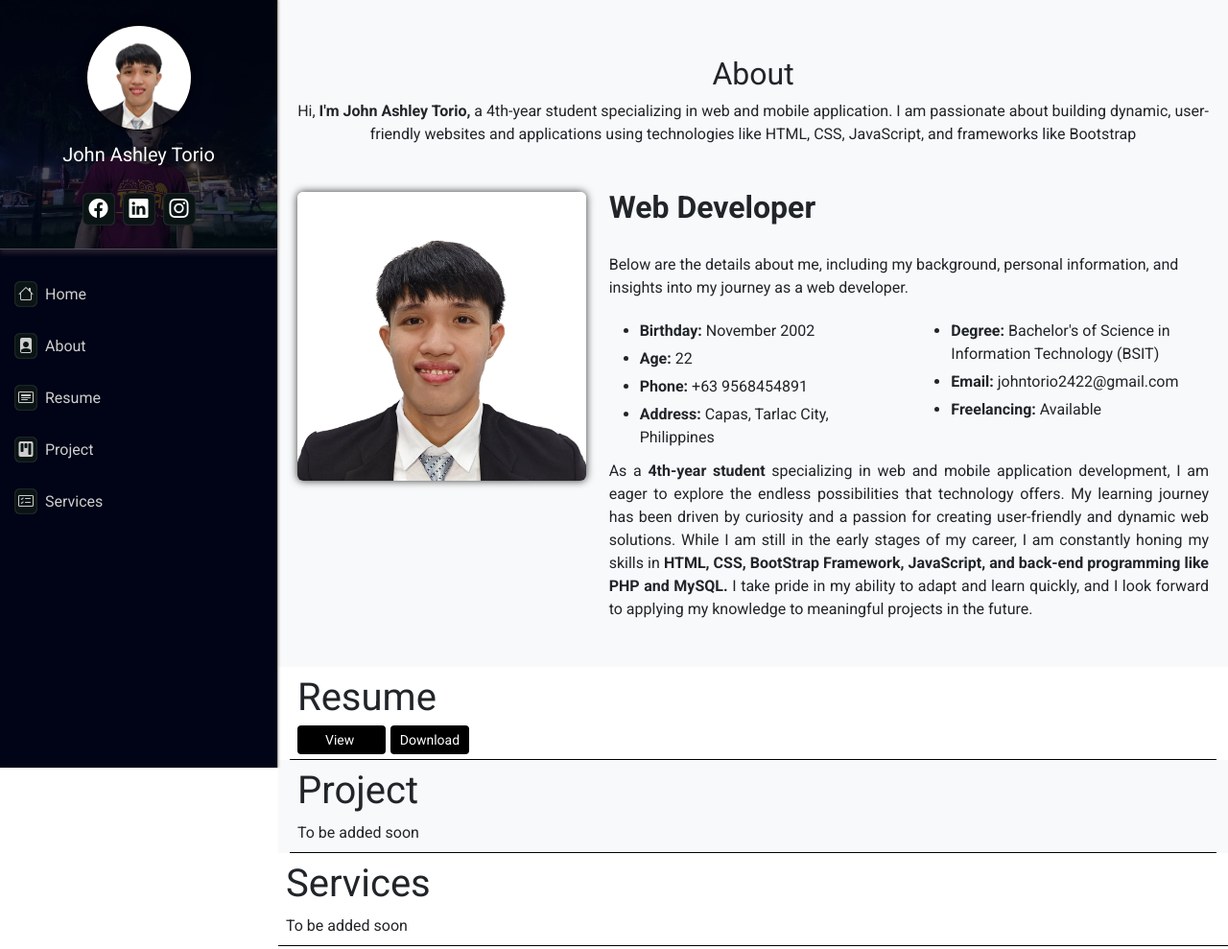
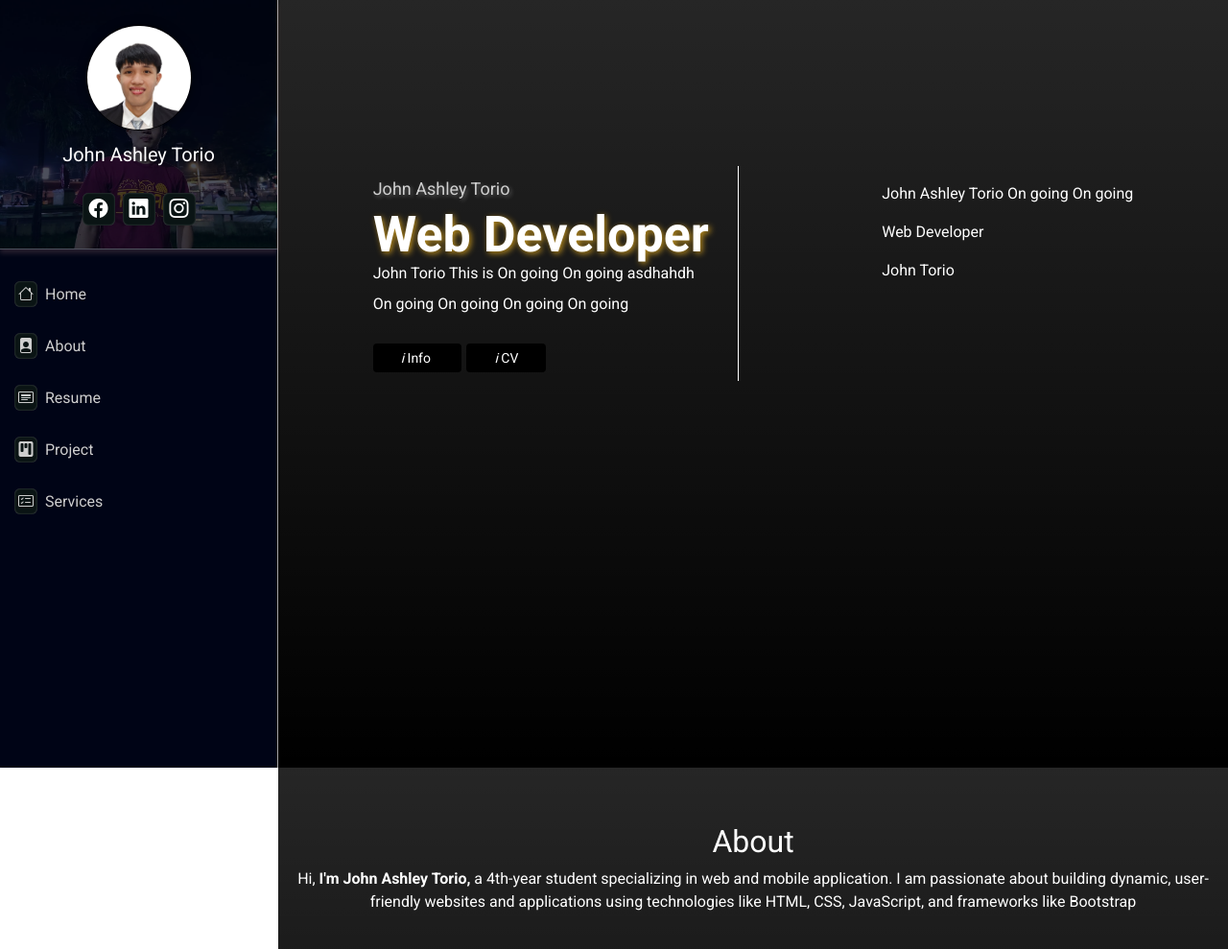
Before and after one commit to jaTorio20/Portfolio, a plain HTML site: page index.html in a window 1280 px wide. Shown: the top 989 px of the page at 96% size. Drawn offline with nearby package versions, Linux system fonts and the light colour scheme.

Commit message:
on going home page development and other details improvements

```diff
--- a/index.html
+++ b/index.html
@@ -12,6 +12,7 @@
   <link rel="stylesheet" href="styles/sidebar.css">
   <link rel="stylesheet" href="styles/general.css">
   <link rel="stylesheet" href="styles/content.css">
+  <link rel="stylesheet" href="stles/background.css">
   <link href="https://fonts.googleapis.com/css2?family=Roboto:wght@300;400;700&display=swap" rel="stylesheet">
 
   <link rel="stylesheet" href="styles/content-resume.css">
@@ -102,7 +103,7 @@
       <li>
         <div class="list-items">
             <div>
-              <a  class="" href="#">
+              <a  class="" href="#home">
                 <i class="div-home bi bi-house"></i>
                 Home</a>
             </div>
@@ -158,7 +159,70 @@
 
 <!-- About me Content -->
  <div class="main-content">
-    <div class="container-fluid bg-light" id="about">
+    <!--  -->
+    <!-- <div class="container-fluid home-main bg-black">
+      <div class="container home-container">
+          <div class="home-page">
+            <div class="me">
+              <p class="">John Ashley Torio</p>
+              <p class="">Web Developer</p>
+            </div>
+
+            <div class="mee">
+              <p class="">John Torio</p>
+            </div>
+          </div>
+      </div>
+    </div> -->
+
+    <div class="container-fluid home-main bg-black bg-gradient">
+      <div
+        class="
+        container
+        home-container
+        align-content-center
+        justify-content-md-around
+        justify-content-sm-start
+        flex-wrap
+        " id="home">
+
+            <div class="home-main-details">
+              <div class="span-developer">
+                <p class="home-name">John Ashley Torio</p>
+                <p class="home-developer">Web Developer</p>
+                <p class="p-break">John Torio This is On going On going
+                  asdhahdh <br>On going On going On going On going
+                </p>
+
+                <a href="#about" class="view-button">
+                  <i class="">
+                    i
+                  </i>Info
+                </a>
+
+                <a href="#resume" class="view-button">
+                  <i class="">
+                    i
+                  </i>CV
+                </a>
+              </div>
+            </div>
+
+            <div class="home-main-logo">
+              <div class="">
+                <p class="">John Ashley Torio On going On going</p>
+                <p class="">Web Developer</p>
+                <p class="">John Torio</p>
+              </div>
+            </div>
+
+      </div>
+
+    </div>
+      <!--  -->
+
+
+    <div class="container-fluid bg-black bg-gradient" id="about">
       <div class="container p-2 ">
           <div class="about-container">
               <div class="about-me">
@@ -172,7 +236,7 @@
               </div>
 
               <div class="row ">
-                <div class="col-md-10 col-lg-4 mb-5 mt-2">
+                <div class="content-about-image col-md-10 col-lg-4 mb-5 mt-2">
                   <img src="icons/john-torio.jfif" class="about-image img-fluid rounded " alt="...">
                 </div>
                 <div class="col-lg-8 col-md-12 ">
@@ -234,7 +298,7 @@
     </div>
     <!-- About me Content -->
 
-<div class="container-fluid" id="resume">
+    <div class="container-fluid bg-dark" id="resume">
 
       <div class="container-resume container p-2">
         <div class="col-lg-8">
@@ -253,23 +317,37 @@
 
 
 
-<div class="container-fluid bg-light">
-
+    <div class="container-fluid bg-dark">
       <div class="container-resume container p-2">
         <div class="col-lg-8">
             <h1>Project</h1>
-    <div>To be added soon</div>
+              <div>
+                To be added soon
+              </div>
         </div>
       </div>
     </div>
 
 
 
-  <div id="container-fluid bg-light">
+    <!-- <div id="container-fluid bg-dark">
       <div class="container-resume container p-2">
         <div class="col-lg-8">
           <h1>Services</h1>
-      <div>To be added soon</div>
+            <div>
+              To be added soon
+            </div>
+        </div>
+      </div>
+    </div> -->
+
+    <div class="container-fluid bg-dark">
+      <div class="container-resume container p-2">
+        <div class="col-lg-8">
+            <h1>Services</h1>
+              <div>
+                To be added soon
+              </div>
         </div>
       </div>
     </div>
--- a/styles/content.css
+++ b/styles/content.css
@@ -1,16 +1,106 @@
+.main-content{
+  color: rgb(255, 255, 255);
+}
 .web-dev{
   font-size: 32px;
   font-weight: 600;
 }
 
-.container{
+/*  */
+
+.home-container{
   display: flex;
+  height: 100vh;
+  padding-bottom: 230px;
+}
+
+.home-main{
+display: flex;
+}
+
+
+.home-name{
+  font-size: 18px;
+  margin: 0;
+  color: #cfcfcf;
+  text-shadow: 2px 2px 4px rgba(255, 255, 255, 0.3);
+}
+
+.home-developer{
+  margin: 0;
+  font-size: 52px;
+  font-weight: bold;
+  text-shadow: 2px 2px 6px rgba(255, 191, 31, 0.7);
+  padding-right: 30px;
+}
+
+.span-developer{
+line-height: 48px;
+border-right: 1px solid white;
+}
+
+.home-main-logo{
+  /* padding-left: 5px; */
+  padding-top: 17px;
+}
+.p-break{
+  line-height: 2;
+}
+/*  */
+
+/*  */
+
+/* .home-main{
+height: 100vh;
+display: flex;
+align-items: center;
+padding-left: 190px;
+padding-bottom: 160px;
+}
+
+.home-container{
 
 }
+.home-page{
+  justify-content: start;
+  flex-direction: column;
+  text-align: center;
+  display: flex;
+}
+
+.me p{
+  margin: 0;
+}
+
+@media (max-width: 1268px) {
+  .home-page {
+    display: flex;
+    align-items: center;
+    justify-content: center;
+    padding-left: 0;
+  }
+
+  .home-main{
+    padding: 0;
+    padding-bottom: 160px;
+  }
+
+  .home-container{
+    justify-content: center;
+  }
+
+} */
+
+/*  */
 
 .container-resume{
   border-bottom: 1px solid black;
   display: flex;
+}
+
+.container{
+  display: flex;
+
 }
 
 .about-container{
@@ -34,8 +124,14 @@
 
 }
 
+.content-about-image{
+  border-right: 1px solid white;
+  padding-right: 30px;
+  box-shadow: 0 0 0 rgba(0, 0, 0, 0.8);
+}
+
 .about-image{
-  box-shadow: 0 0px 8px rgba(0, 0, 0, 0.8);
+  box-shadow: 0 0px 6px rgba(160, 160, 160, 0.8);
 }
 
 .first-details{
```
Lines whose indentation alone changed are shown as unchanged.
